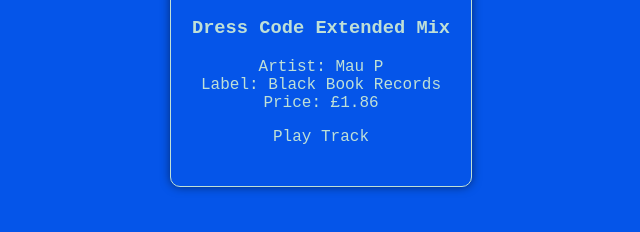
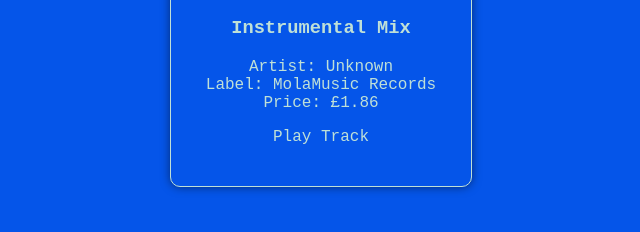
Before and after one commit to n3xt4r/slapmepls, a plain HTML site: page index.html in a window 1280 px wide. Shown: the part 342-574 px from the top of the page, without its empty margins (319-959 px from the left). Drawn offline with Linux system fonts and the light colour scheme.

Commit message:
Update index.html

```diff
--- a/index.html
+++ b/index.html
@@ -55,9 +55,9 @@
     <div class="container">
         <h2>Discover New Music</h2>
         <div class="track">
-            <h3>Dress Code Extended Mix</h3>
-            <p>Artist: Mau P<br>Label: Black Book Records<br>Price: £1.86</p>
-            <a href="path/to/dress-code-mix.mp3" class="play-button">Play Track</a>
+            <h3>Instrumental Mix</h3>
+            <p>Artist: Unknown<br>Label: MolaMusic Records<br>Price: £1.86</p>
+            <a href="audio/do or die (instrumental).mp3" class="play-button">Play Track</a>
         </div>
 
         <div class="audio-controls" style="display: none;">
```
